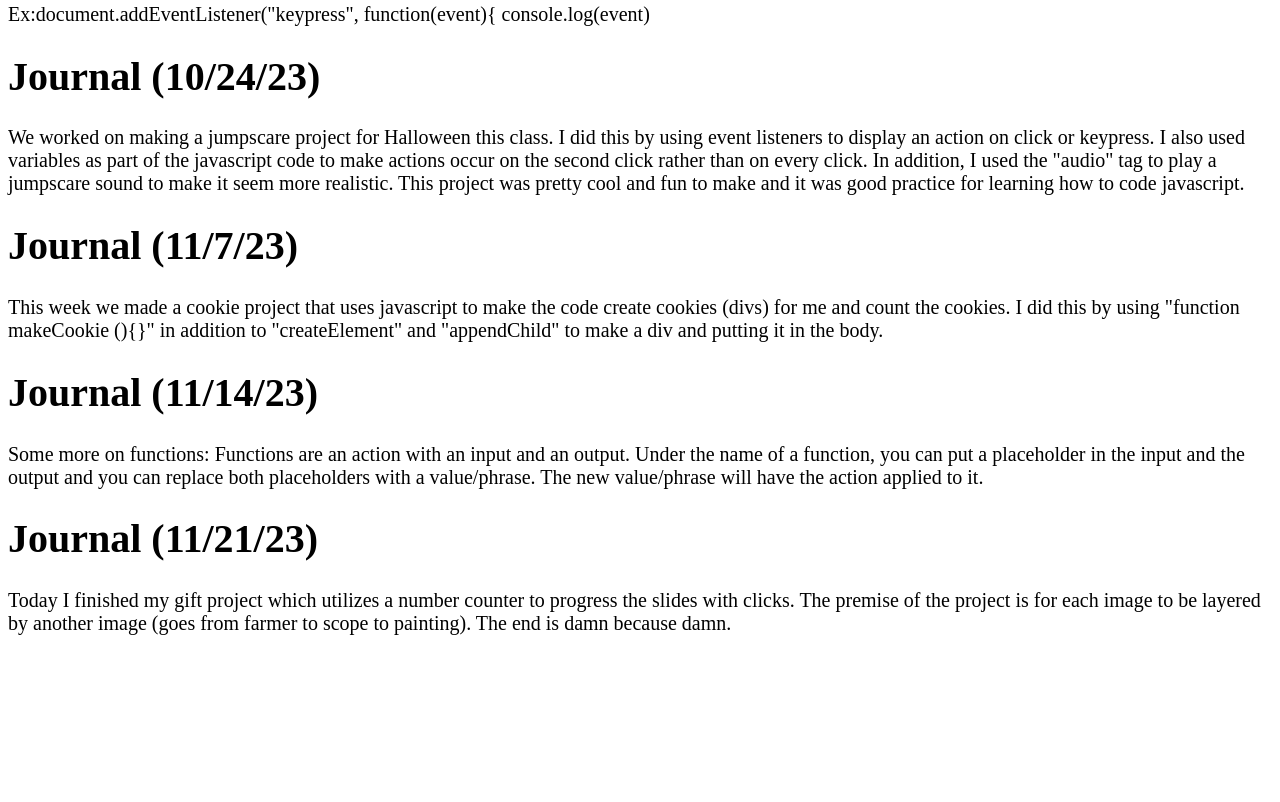
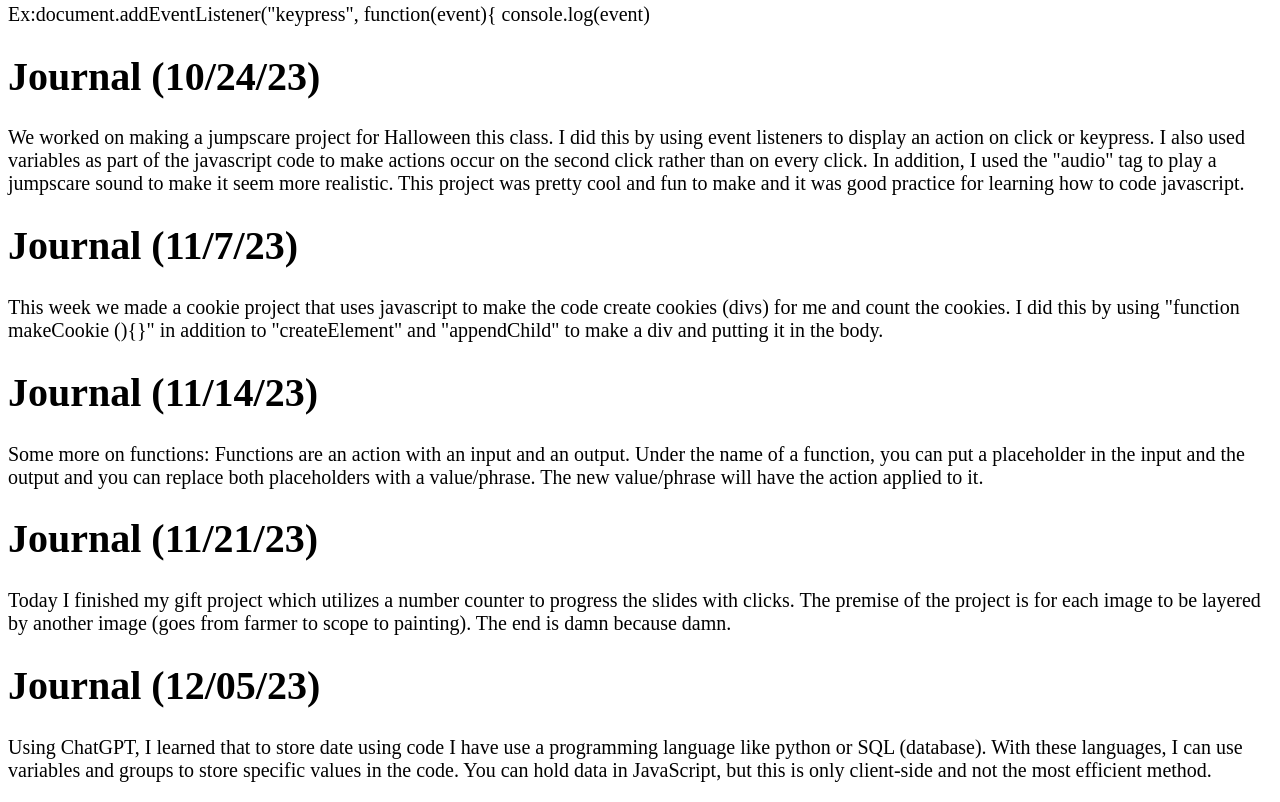
Before and after one commit to Ody-Shi/Ody-Shi.github.io, a plain HTML site: page journal.html in a window 1280 px wide. Shown: the part 1234-2036 px from the top of the page. Before the commit the page ends 1889 px from the top, so only its background shows below. Drawn offline with Linux system fonts and the light colour scheme.

Commit message:
new journal entry

```diff
--- a/journal.html
+++ b/journal.html
@@ -46,6 +46,8 @@
 <p>Some more on functions: Functions are an action with an input and an output. Under the name of a function, you can put a placeholder in the input and the output and you can replace both placeholders with a value/phrase. The new value/phrase will have the action applied to it.</p>
 <h1>Journal (11/21/23)</h1>
 <p>Today I finished my gift project which utilizes a number counter to progress the slides with clicks. The premise of the project is for each image to be layered by another image (goes from farmer to scope to painting). The end is damn because damn.</p>
+<h1>Journal (12/05/23)</h1>
+<p>Using ChatGPT, I learned that to store date using code I have use a programming language like python or SQL (database). With these languages, I can use variables and groups to store specific values in the code. You can hold data in JavaScript, but this is only client-side and not the most efficient method.</p>
 
 </body>
 </html>
```
